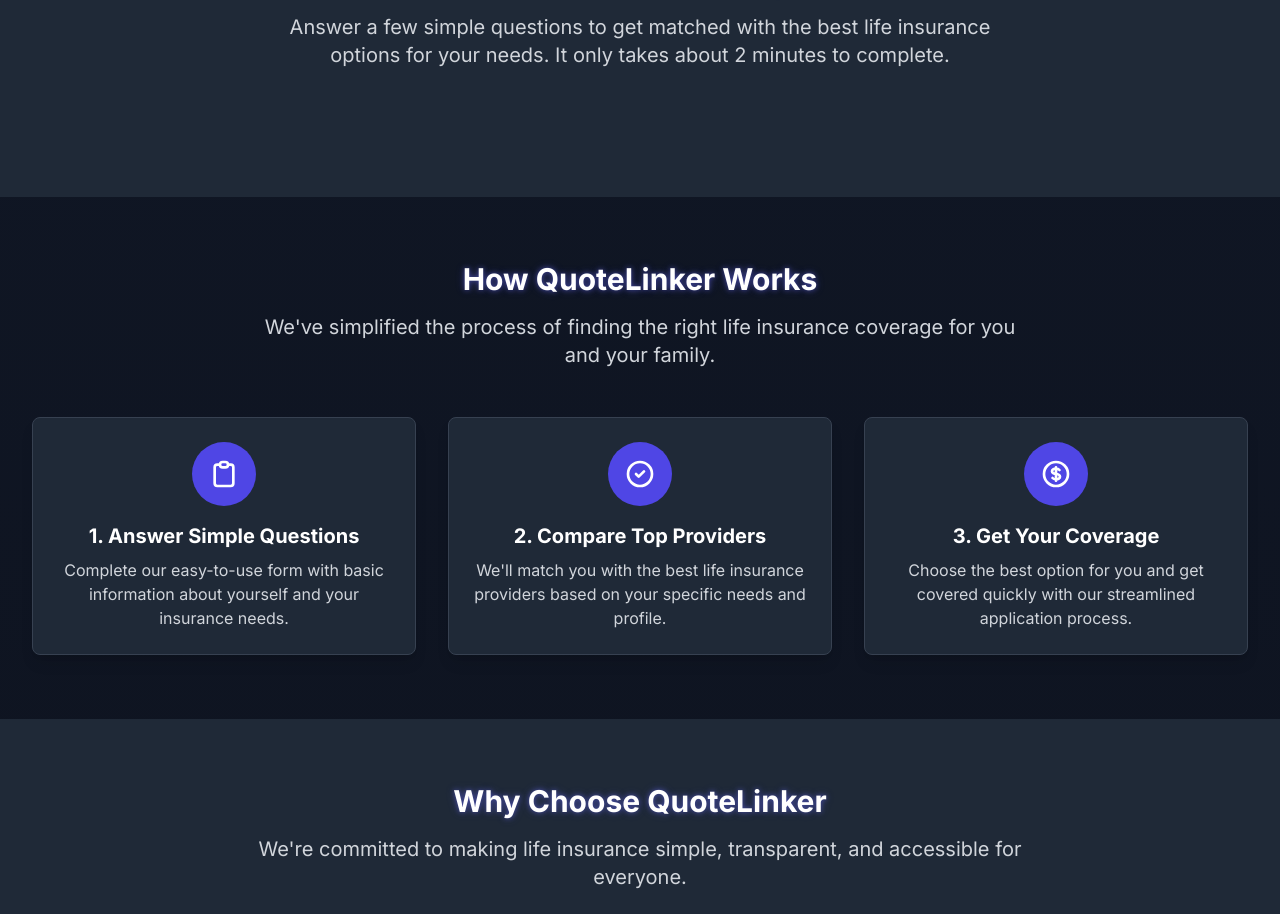
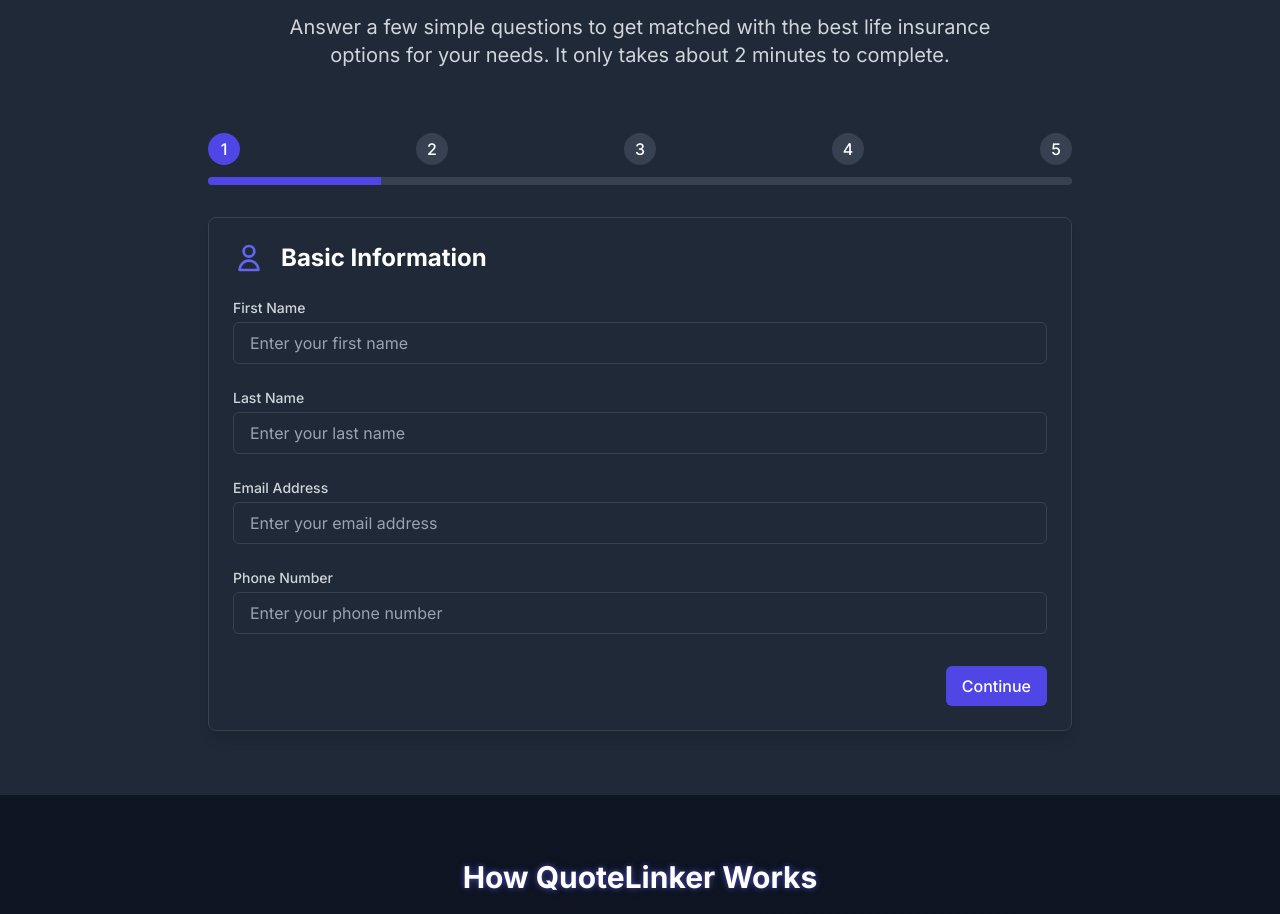
Before and after one commit to westonnelson/quotelinker, a Next.js app: page / in a window 1280 px wide. Shown: the part 640-1554 px from the top of the page. Built offline with nearby package versions, Linux system fonts and the light colour scheme.

Commit message:
Fix: TypeScript errors in MultiStepForm component

```diff
--- a/src/components/MultiStepForm.tsx
+++ b/src/components/MultiStepForm.tsx
@@ -358,40 +358,47 @@
     return Object.keys(newErrors).length === 0
   }
 
-  // Go to next step
-  const nextStep = () => {
-    if (validateStep()) {
-      if (currentStep < formSteps.length - 1) {
-        setCurrentStep(currentStep + 1)
-        window.scrollTo(0, 0)
-      } else {
-        submitForm()
-      }
+  // Handle form submission
+  const handleSubmit = async () => {
+    if (!validateStep()) return
+
+    setIsSubmitting(true)
+    try {
+      // Save form data to Supabase
+      await saveQuoteData(formData)
+
+      // Send email notification
+      await fetch('/api/send-email', {
+        method: 'POST',
+        headers: { 'Content-Type': 'application/json' },
+        body: JSON.stringify(formData)
+      })
+
+      // Redirect to success page
+      router.push('/success')
+    } catch (error) {
+      console.error('Error submitting form:', error)
+      setErrors(prev => ({
+        ...prev,
+        submit: 'There was an error submitting your form. Please try again.'
+      }))
+    } finally {
+      setIsSubmitting(false)
     }
   }
 
-  // Go to previous step
-  const prevStep = () => {
-    if (currentStep > 0) {
-      setCurrentStep(currentStep - 1)
-      window.scrollTo(0, 0)
+  // Handle next step
+  const nextStep = () => {
+    if (currentStep === formSteps.length - 1) {
+      handleSubmit()
+    } else if (validateStep()) {
+      setCurrentStep(prev => prev + 1)
     }
   }
 
-  // Submit form
-  const submitForm = async () => {
-    setIsSubmitting(true)
-
-    try {
-      // Simulate API call
-      await new Promise(resolve => setTimeout(resolve, 1500))
-
-      // Redirect to thank you page
-      router.push('/thank-you')
-    } catch (error) {
-      console.error('Error submitting form:', error)
-      setIsSubmitting(false)
-    }
+  // Handle previous step
+  const prevStep = () => {
+    setCurrentStep(prev => prev - 1)
   }
 
   // Render form field based on type
@@ -492,7 +499,92 @@
 
   return (
     <div className="max-w-4xl mx-auto p-4">
-      {/* Rest of the component code remains unchanged */}
+      {/* Progress bar */}
+      <div className="mb-8">
+        <div className="flex justify-between mb-2">
+          {formSteps.map((step, index) => (
+            <div
+              key={step.id}
+              className={`step-indicator ${index === currentStep ? 'active' : ''} ${
+                index < currentStep ? 'completed' : ''
+              }`}
+            >
+              {index < currentStep ? (
+                <svg className="h-5 w-5" fill="currentColor" viewBox="0 0 20 20">
+                  <path fillRule="evenodd" d="M16.707 5.293a1 1 0 010 1.414l-8 8a1 1 0 01-1.414 0l-4-4a1 1 0 011.414-1.414L8 12.586l7.293-7.293a1 1 0 011.414 0z" clipRule="evenodd" />
+                </svg>
+              ) : (
+                index + 1
+              )}
+            </div>
+          ))}
+        </div>
+        <div className="relative pt-1">
+          <div className="overflow-hidden h-2 text-xs flex rounded bg-gray-700">
+            <div
+              style={{ width: `${((currentStep + 1) / formSteps.length) * 100}%` }}
+              className="shadow-none flex flex-col text-center whitespace-nowrap text-white justify-center bg-indigo-600 transition-all duration-500"
+            ></div>
+          </div>
+        </div>
+      </div>
+
+      {/* Form step */}
+      <div className="card neon-border">
+        <div className="flex items-center mb-6">
+          <div className="text-indigo-500 mr-4">
+            {formSteps[currentStep].icon}
+          </div>
+          <h2 className="text-2xl font-bold text-white">
+            {formSteps[currentStep].title}
+          </h2>
+        </div>
+
+        <div className="space-y-6">
+          {formSteps[currentStep].fields.map(field => (
+            <div key={field.id}>
+              <label htmlFor={field.id} className="form-label">
+                {field.label}
+              </label>
+              {renderField(field)}
+              {errors[field.id] && (
+                <p className="form-error">{errors[field.id]}</p>
+              )}
+            </div>
+          ))}
+        </div>
+
+        <div className="mt-8 flex justify-between">
+          <button
+            type="button"
+            onClick={prevStep}
+            className={`btn-secondary ${currentStep === 0 ? 'invisible' : ''}`}
+            disabled={currentStep === 0}
+          >
+            Back
+          </button>
+          <button
+            type="button"
+            onClick={nextStep}
+            className="btn-primary"
+            disabled={isSubmitting}
+          >
+            {isSubmitting ? (
+              <span className="flex items-center">
+                <svg className="animate-spin -ml-1 mr-3 h-5 w-5 text-white" xmlns="http://www.w3.org/2000/svg" fill="none" viewBox="0 0 24 24">
+                  <circle className="opacity-25" cx="12" cy="12" r="10" stroke="currentColor" strokeWidth="4"></circle>
+                  <path className="opacity-75" fill="currentColor" d="M4 12a8 8 0 018-8V0C5.373 0 0 5.373 0 12h4zm2 5.291A7.962 7.962 0 014 12H0c0 3.042 1.135 5.824 3 7.938l3-2.647z"></path>
+                </svg>
+                Processing...
+              </span>
+            ) : currentStep === formSteps.length - 1 ? (
+              'Get My Quotes'
+            ) : (
+              'Continue'
+            )}
+          </button>
+        </div>
+      </div>
     </div>
   )
 }
```
